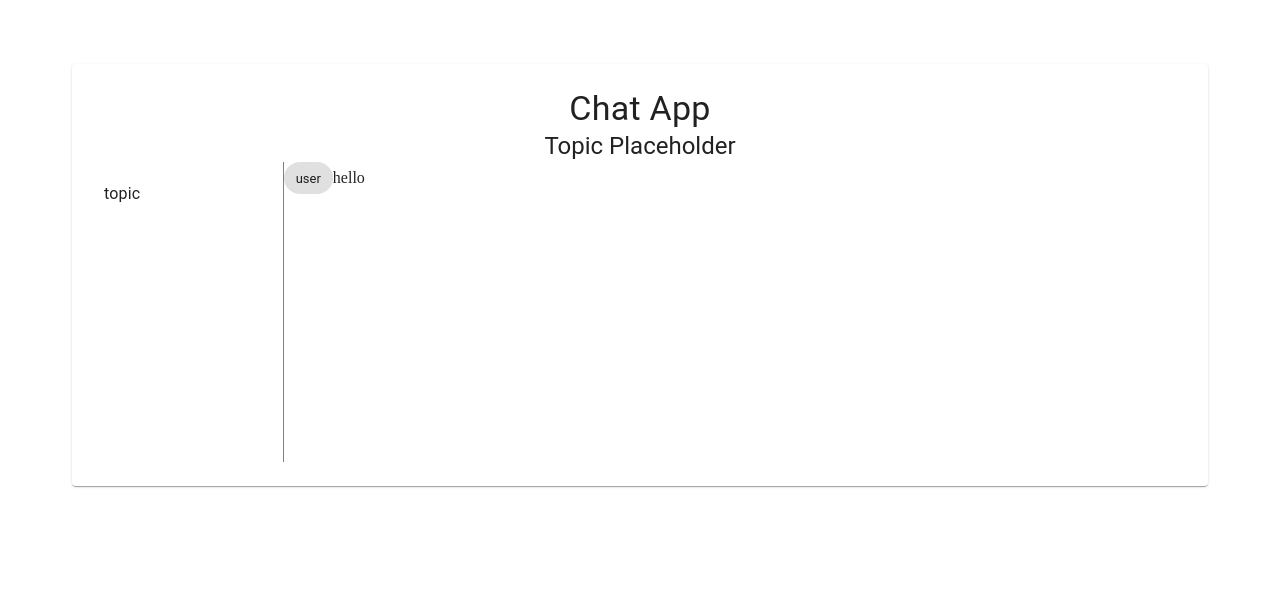
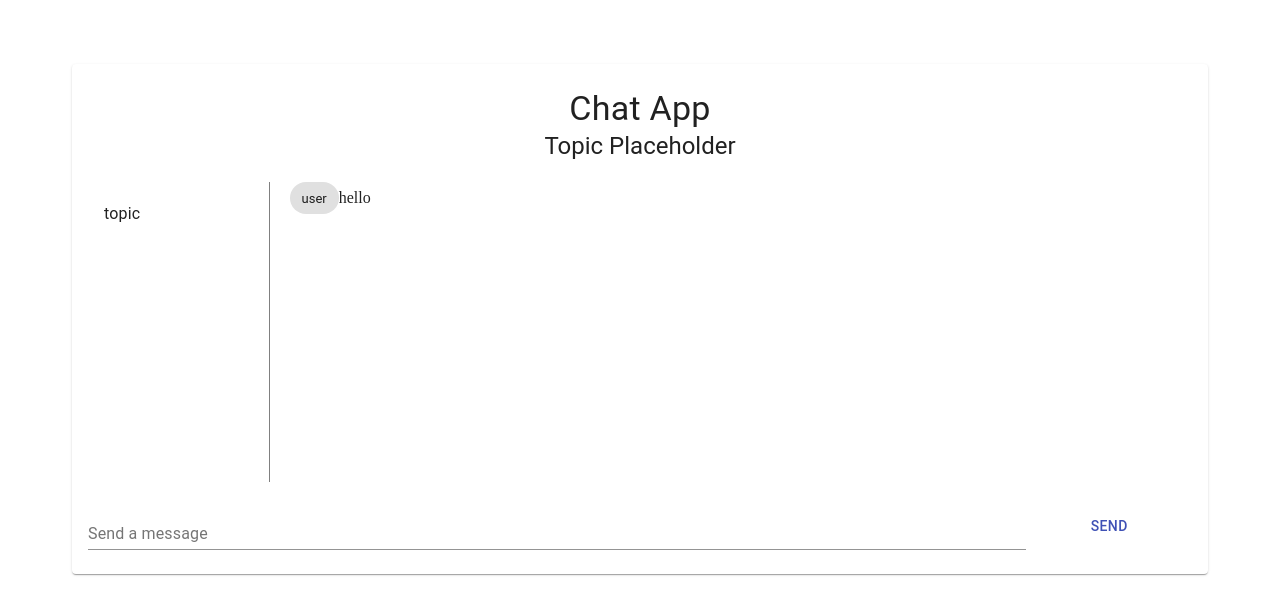
Before and after one commit to Nloperena/ChatApp, a React (Create React App) app in the folder chat-app/: page / in a window 1280 px wide. Shown: the top 614 px of the page. Built offline with nearby package versions, Linux system fonts and the light colour scheme.

Commit message:
finished my Dashboard which is the basic formatting of the chat app

```diff
--- a/chat-app/src/Dashboard.js
+++ b/chat-app/src/Dashboard.js
@@ -6,6 +6,8 @@ import List from '@material-ui/core/List';
 import ListItem from '@material-ui/core/ListItem';
 import ListItemText from '@material-ui/core/ListItemText';
 import Chip from '@material-ui/core/Chip';
+import Button from '@material-ui/core/Button';
+import TextField from '@material-ui/core/TextField';
 
 const useStyles = makeStyles(theme => ({
   root: {
@@ -24,7 +26,8 @@ const useStyles = makeStyles(theme => ({
   },
   chatWindow: {
     width: '70%',
-    height: '300px'
+    height: '300px',
+    padding: '20px'
   },
   chatBox: {
     width: '85%'
@@ -35,7 +38,9 @@ const useStyles = makeStyles(theme => ({
 }));
 
 export default function PaperSheet() {
+
   const classes = useStyles();
+  const [textValue, changeTextValue] = React.useState('');
 
   return (
     <div>
@@ -75,7 +80,17 @@ export default function PaperSheet() {
             </div>
         </div>
         <div className = {classes.flex}>
+                    <TextField
+                        label="Send a message"
+                        className={classes.chatBox}
+                        value={textValue}
+                        onChange={e => changeTextValue(e.target.value)}
+                    />
 
+
+                    <Button color="primary" className={classes.button}>
+                        Send
+            </Button>
         </div>
       </Paper>
     </div>
```
Also changed, not shown: chat-app/src/Store.js (added, +14 -0 lines).
